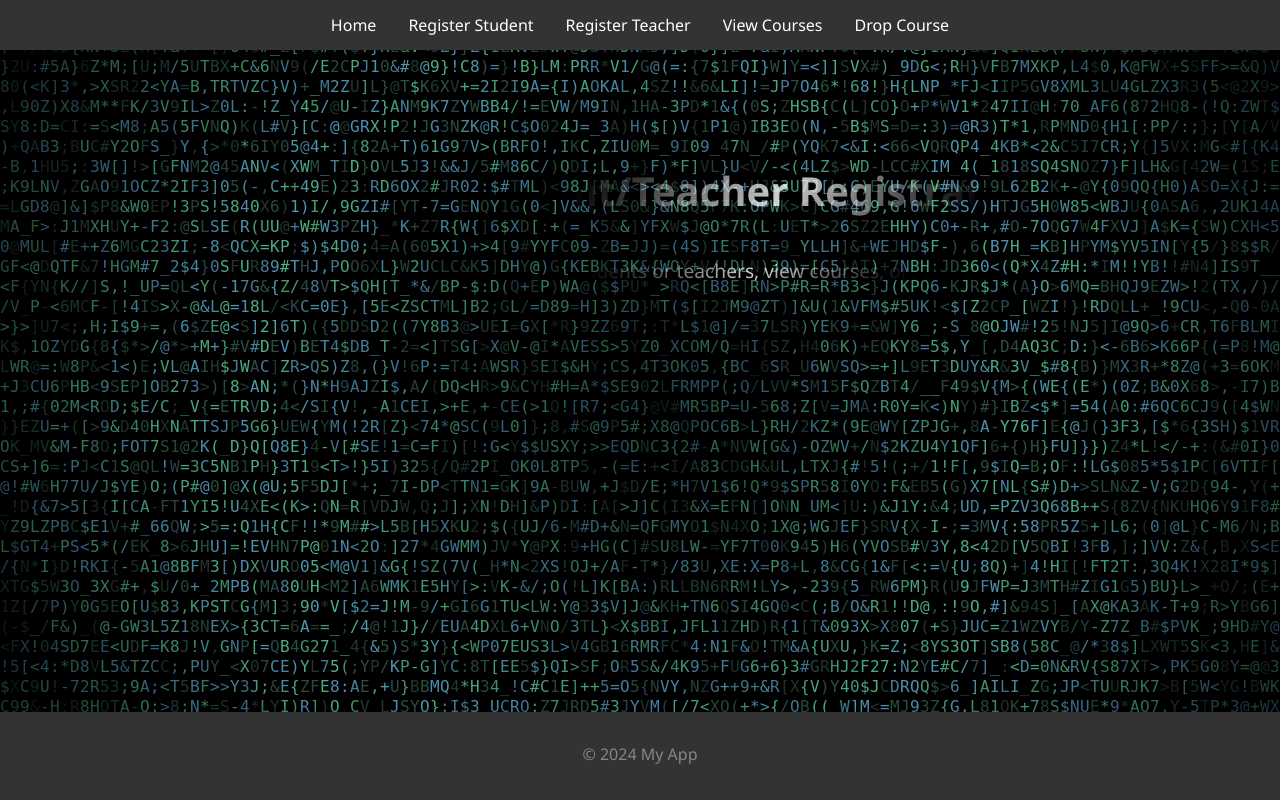
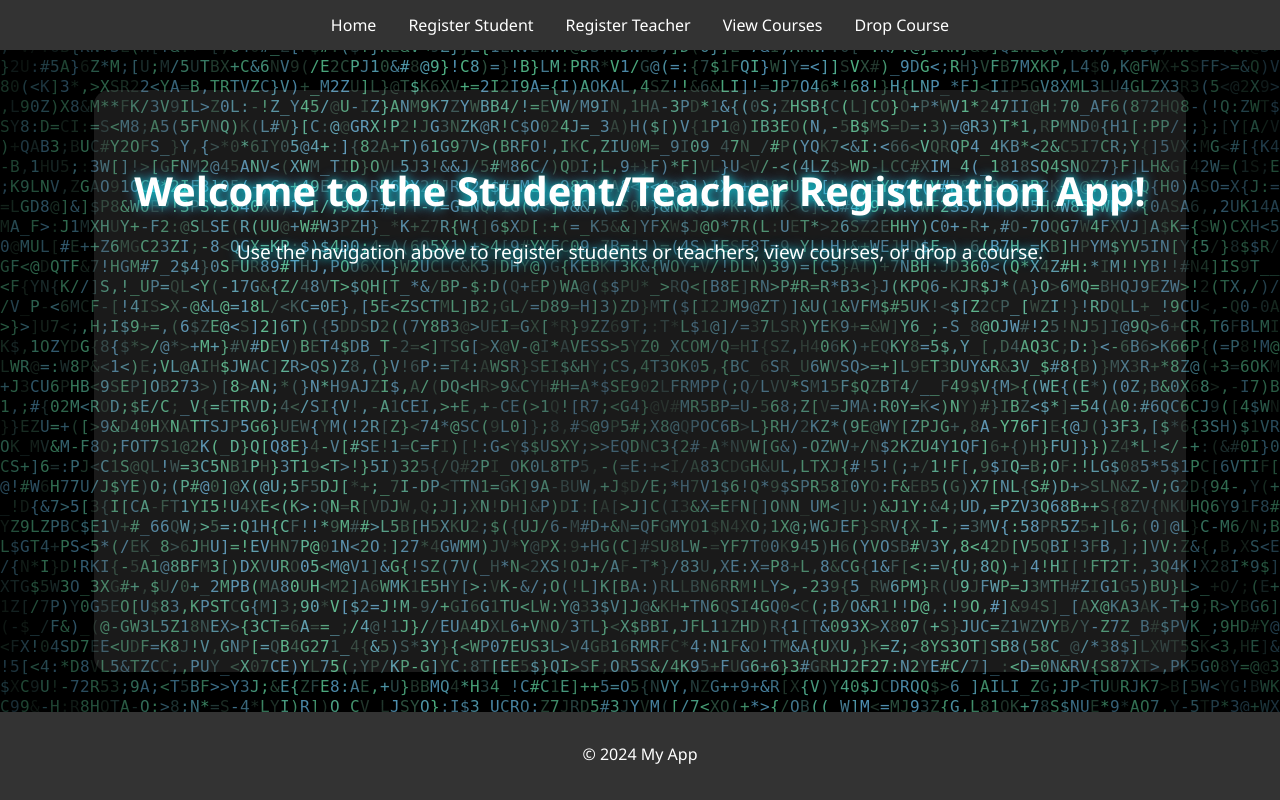
Before and after one commit to RawailEocean/flask-course-app, a Flask app: page / in a window 1280 px wide. Run offline with Flask 3, Linux system fonts and the light colour scheme.

Commit message:
Update style.css

```diff
--- a/static/style.css
+++ b/static/style.css
@@ -13,25 +13,25 @@
     flex: 1;
     z-index: 2; /* Ensure content is above the background glitch */
     position: relative; /* Needed for z-index to work */
-    padding: 40px; /* Increased padding for more breathing room */
-    background-color: transparent; /* Changed to transparent */
+    padding: 40px; /* Padding for the content inside this box */
+    background-color: rgba(255, 255, 255, 0.1); /* Very subtle white transparency */
     border-radius: 15px; /* Slightly more rounded corners */
-    box-shadow: none; /* Removed box shadow as background is transparent */
+    box-shadow: 0 8px 16px rgba(0,0,0,0.2); /* Subtle shadow for depth */
     margin: 40px auto; /* Center the container horizontally and add more vertical margin */
-    max-width: 90%; /* Limit max width to avoid stretching on very large screens */
-    width: 100%; /* Ensure it takes full available width up to max-width */
+    width: fit-content; /* Shrink-wraps content */
+    max-width: 90%; /* Ensures it doesn't get too wide on large screens */
     box-sizing: border-box; /* Include padding in the element's total width and height */
     color: white; /* Set default text color to white for better contrast */
     text-align: center; /* Center the text within the container */
 }
 
 h2 {
-    color: #b5b5b5a4; /* Base color for shiny text, adjusted for effect */
+    color: white; /* Base color for heading - always visible */
     margin-bottom: 20px; /* Add some space below heading */
 }
 
 p {
-    color: #b5b5b5a4; /* Base color for shiny text, adjusted for effect */
+    color: white; /* Base color for paragraph - always visible */
     margin-bottom: 20px; /* Add space below paragraphs */
 }
 
@@ -111,37 +111,28 @@
     box-shadow: 0 -2px 5px rgba(0,0,0,0.2); /* Add shadow to footer */
 }
 
-/* NEW: Shiny Text CSS */
+/* NEW: Shiny Text CSS (always visible with glow/flicker) */
 .shiny-text {
-    /* The base color of the text when the shine isn't directly over it */
-    color: #b5b5b5a4; /* Adjust this color to change intensity/style */
-    background: linear-gradient(
-        120deg,
-        rgba(255, 255, 255, 0) 40%,
-        rgba(255, 255, 255, 0.8) 50%,
-        rgba(255, 255, 255, 0) 60%
-    );
-    background-size: 200% 100%; /* Makes the gradient wider than the text */
-    -webkit-background-clip: text; /* Clips the background to the text shape */
-    background-clip: text;
-    -webkit-text-fill-color: transparent; /* Makes the text itself transparent to show background */
-    display: inline-block; /* Essential for background-clip: text to work properly */
-    animation: shine 5s linear infinite; /* Default animation speed */
-    /* You can use a CSS variable for speed if you want to control it from HTML: */
-    /* animation: shine var(--shine-speed, 5s) linear infinite; */
+    color: white; /* Ensures text is always visible */
+    /* Removed background-clip: text and background gradient */
+    animation: text-glow-flicker 2s linear infinite alternate; /* Apply the new flicker animation */
 }
 
-@keyframes shine {
+@keyframes text-glow-flicker {
     0% {
-        background-position: 100%; /* Start the gradient off to the right */
+        text-shadow: 0 0 5px rgba(0, 255, 255, 0.5), /* Cyan glow */
+                     0 0 10px rgba(0, 255, 255, 0.3);
+    }
+    50% {
+        text-shadow: 0 0 10px rgba(0, 255, 255, 0.8), /* Stronger cyan glow */
+                     0 0 20px rgba(0, 255, 255, 0.6),
+                     0 0 30px rgba(255, 0, 255, 0.4); /* Magenta secondary glow */
     }
     100% {
-        background-position: -100%; /* Move the gradient off to the left */
+        text-shadow: 0 0 5px rgba(0, 255, 255, 0.5),
+                     0 0 10px rgba(0, 255, 255, 0.3);
     }
 }
-
-/* .shiny-text.disabled { animation: none; } */
-/* If you need to disable the animation, you'd add/remove this class with JavaScript */
 
 /* Adjust font sizes for better visual impact with shiny effect */
 h2.shiny-text {
```
